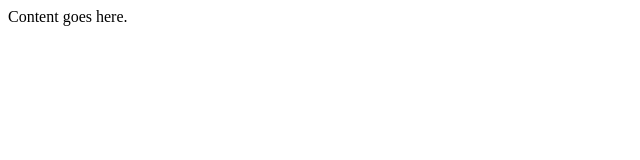
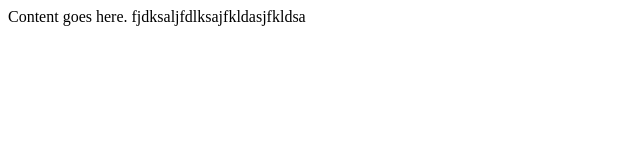
Before and after one commit to HeartCellar/HeartCellar.github.io, a plain HTML site: page index.html in a window 1280 px wide. Shown: the whole page, without its empty margins (0-640 px from the left). Drawn offline with Linux system fonts and the light colour scheme.

Commit message:
dan check this out

```diff
--- a/index.html
+++ b/index.html
@@ -6,6 +6,6 @@
 <meta name="keywords" content="html tutorial template">
 </head>
 <body>
-Content goes here.
+Content goes here. fjdksaljfdlksajfkldasjfkldsa
 </body>
 </html>
```
